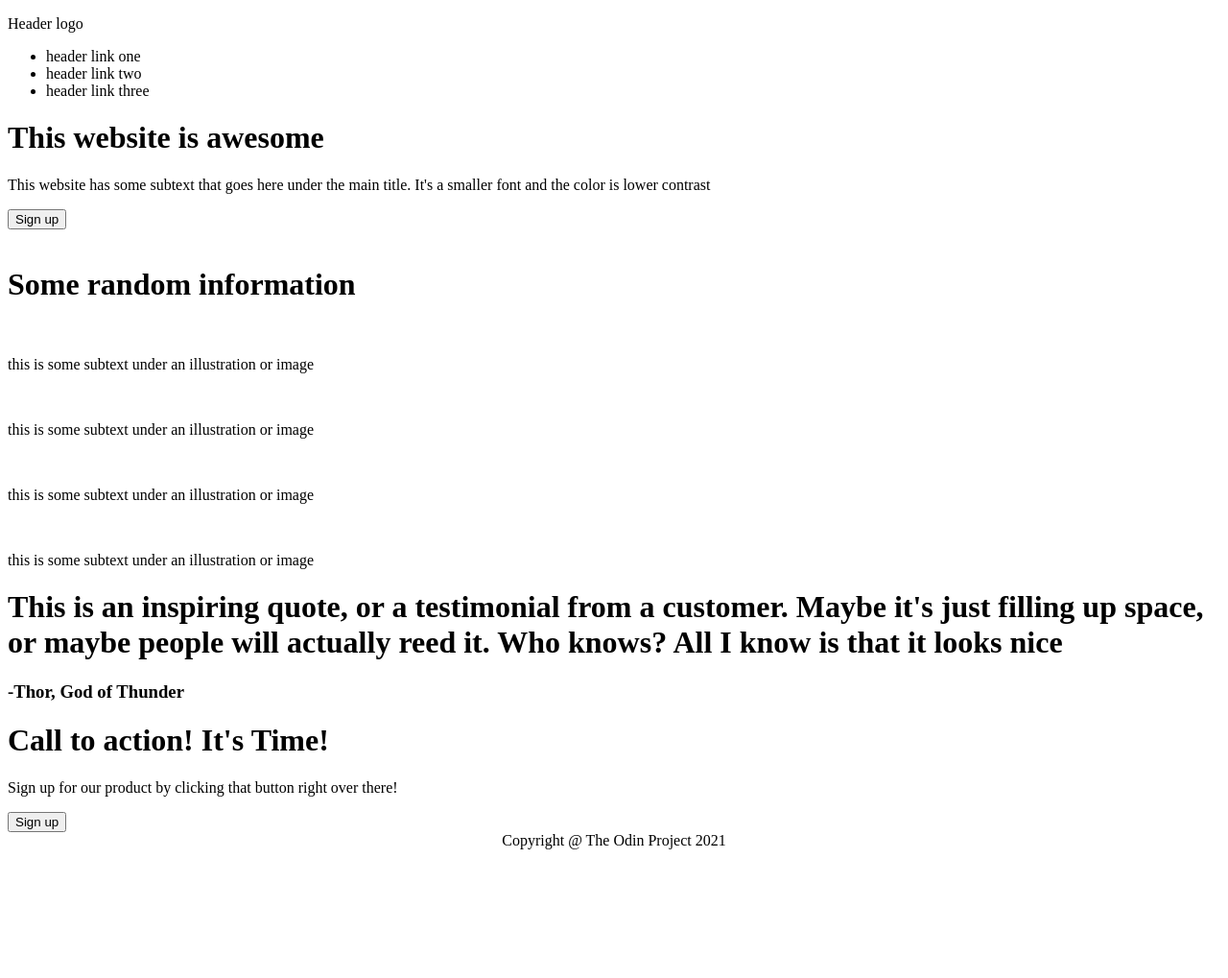
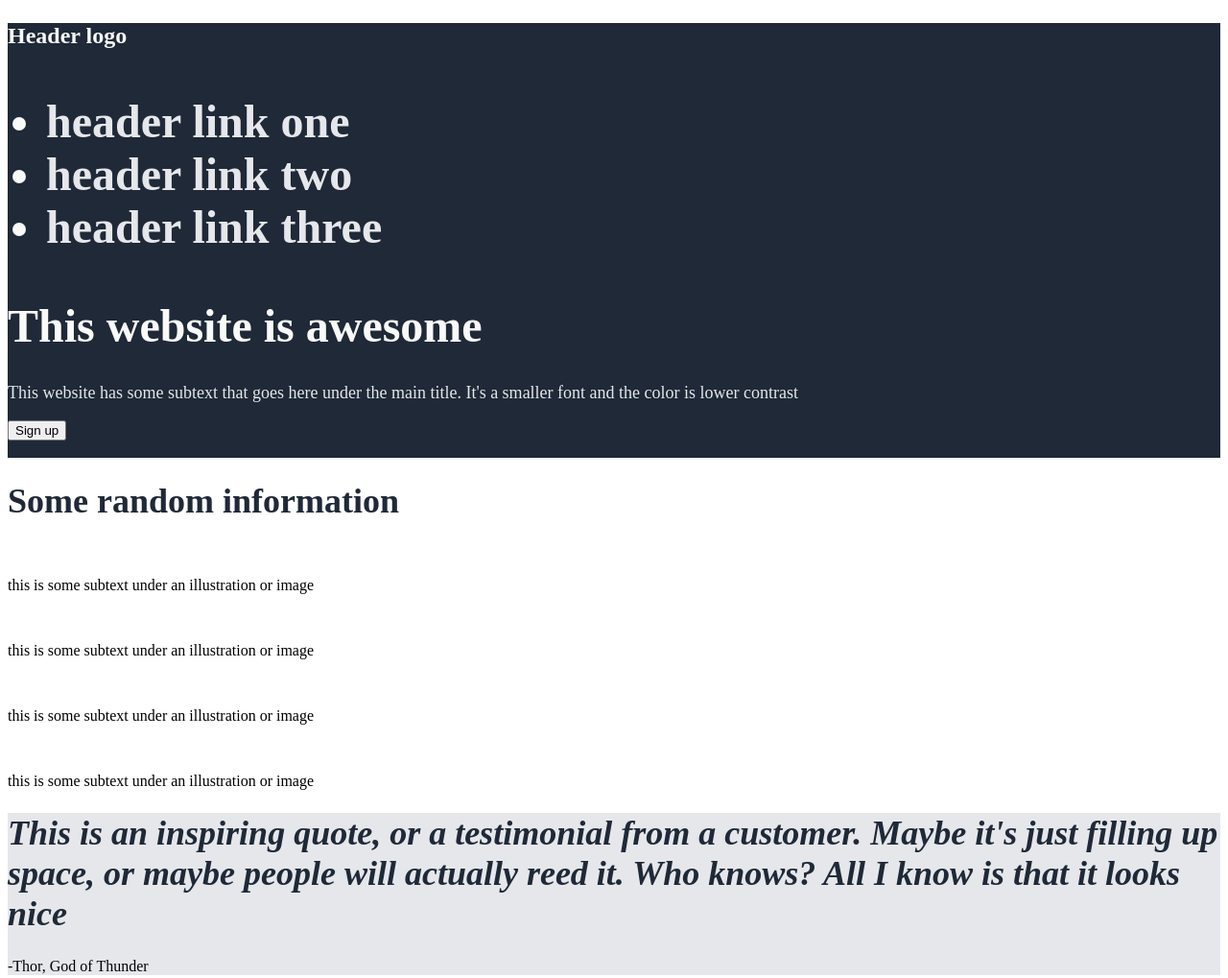
Before and after one commit to ansonwong242/odin-landing-page, a plain HTML site: page index.html in a window 1280 px wide. Shown: the top 1019 px of the page at 96% size. Before the commit the page ends 893 px from the top, so only its background shows below. Drawn offline with Linux system fonts and the light colour scheme.

Commit message:
add class names and css fonts and colors

```diff
--- a/index.html
+++ b/index.html
@@ -50,18 +50,18 @@
         </div>
     </div>
     <div class="third">
-        <h1>This is an inspiring quote, or a testimonial from a customer.
+        <h1 class="third-header">This is an inspiring quote, or a testimonial from a customer.
             Maybe it's just filling up space, or maybe people will actually reed it.
             Who knows? All I know is that it looks nice
         </h1>
-        <h3>-Thor, God of Thunder</h3>
+        <p class="third-subtext">-Thor, God of Thunder</p>
     </div>
     <div class="fourth">
-        <div>
-            <h1>Call to action! It's Time!</h1>
-            <p>Sign up for our product by clicking that button right over there!</p>
+        <div class="fourth-container">
+            <h1 class=fourth-header>Call to action! It's Time!</h1>
+            <p class="fourth-subtext">Sign up for our product by clicking that button right over there!</p>
         </div>
-        <button>Sign up</button>
+        <button class="fourth-button">Sign up</button>
     </div>
     <div class="footer">
         Copyright @ The Odin Project 2021
--- a/style.css
+++ b/style.css
@@ -1,3 +1,49 @@
+.first, .footer{
+    background-color: #1f2937;
+}
+
+.header-logo{
+    font-size: 24px;
+    color: #f9faf8;
+}
+
+.first-header{
+    font-size: 48px;
+    font-weight: bolder;
+    color: #F9FAF8
+}
+
+.first-header-subtext{
+    font-size: 18px;
+    color: #e5e7eb;
+}
+
+a{
+    color: #e5e7eb;
+}
+
+.second-header{
+    font-size: 36px;
+    font-weight: bolder;
+    color: #1f2937;
+}
+
+.third{
+    background-color: #e5e7eb;
+}
+
+.third-header{
+    font-size: 36px;
+    font-style: italic;
+    color: #1f2937;
+}
+
+.fourth-container, .fourth-button{
+    background-color: #3882f6;
+}
+
+
+
 .footer{
     display: flex;
     justify-content: center;
```
